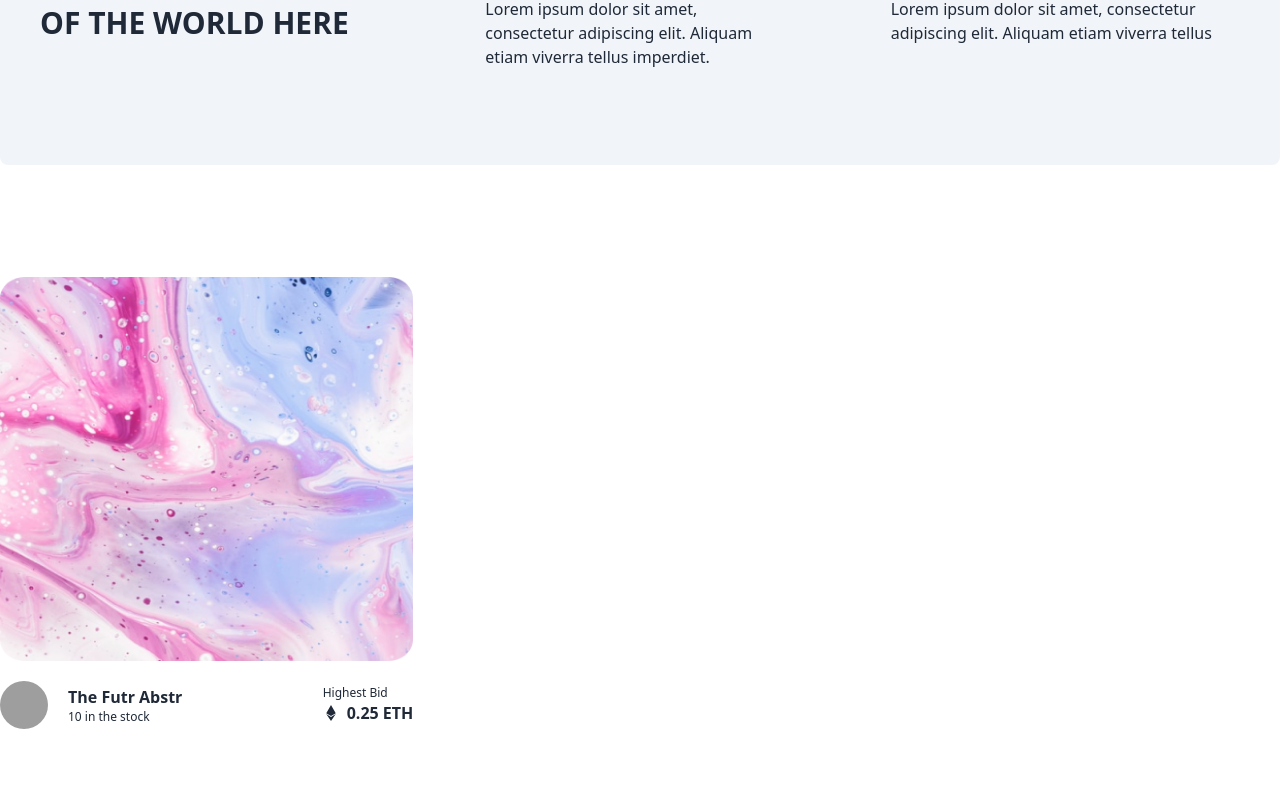
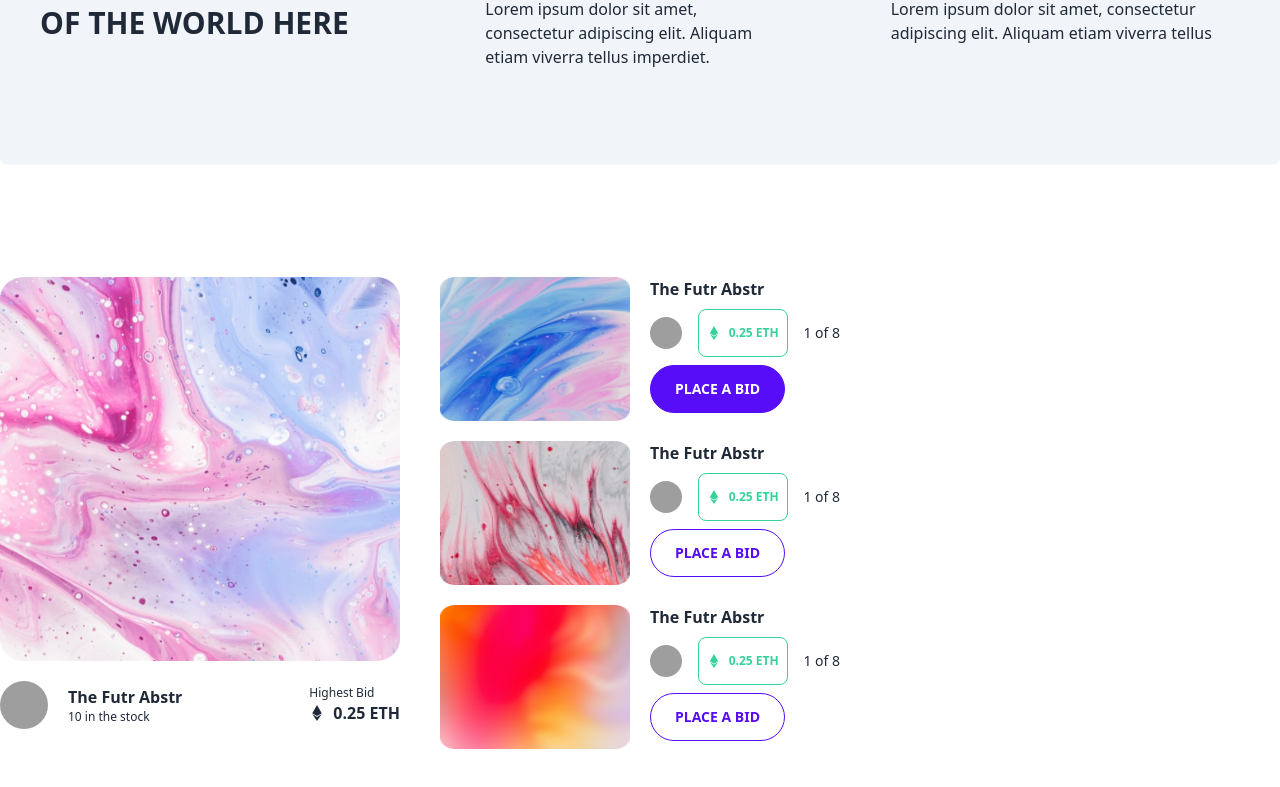
Before and after one commit to rafidulislam19/NFT-Marketplace, a React (Vite) app: page / in a window 1280 px wide. Shown: the part 851-1638 px from the top of the page. Before the commit the page ends 1600 px from the top, so only its background shows below. Built offline with nearby package versions, Linux system fonts and the light colour scheme; grey boxes are pictures that could not be loaded.

Commit message:
bid placing section added

```diff
--- a/src/components/TopCollections/TopCollections.jsx
+++ b/src/components/TopCollections/TopCollections.jsx
@@ -7,7 +7,7 @@ import { FaEthereum } from 'react-icons/fa';
 
 const TopCollections = () => {
     return (
-        <div className="grid grid-cols-1 md:grid-cols-2 lg:grid-cols-3 gap-5 mx-6 xl:mx-0">
+        <div className="grid grid-cols-1 md:grid-cols-2 lg:grid-cols-3 gap-10 mx-6 xl:mx-0 my-8 lg:my-20">
 
             {/* highest bid */}
            <div>
@@ -27,7 +27,45 @@ const TopCollections = () => {
                 </div>
             </div>
 
-            <div></div>
+           {/* bid placing section */}
+            <div className="space-y-5">
+                <div className="grid grid-cols-2 gap-5">
+                    <img className="h-36 w-full" src={img2} alt="" />
+                    <div className="space-y-2">
+                        <h3 className="font-bold">The Futr Abstr</h3>
+                        <div className="flex justify-between items-center">
+                        <img className="w-8 h-8 rounded-full" src={man} alt="" />
+                        <button className="btn btn-outline btn-success px-2 py-1"><FaEthereum/> <span className="text-xs">0.25 ETH</span></button>
+                        <p className="text-sm">1 of 8</p>
+                        </div>
+                        <button className="btn btn-primary rounded-full px-6 py-4 text-white">Place a bid</button>
+                    </div>
+                </div>
+                <div className="grid grid-cols-2 gap-5">
+                    <img className="h-36 w-full" src={img3} alt="" />
+                    <div className="space-y-2">
+                        <h3 className="font-bold">The Futr Abstr</h3>
+                        <div className="flex justify-between items-center">
+                        <img className="w-8 h-8 rounded-full" src={man} alt="" />
+                        <button className="btn btn-outline btn-success px-2 py-1"><FaEthereum/> <span className="text-xs">0.25 ETH</span></button>
+                        <p className="text-sm">1 of 8</p>
+                        </div>
+                        <button className="btn btn-outline btn-primary rounded-full px-6 py-4 text-white">Place a bid</button>
+                    </div>
+                </div>
+                <div className="grid grid-cols-2 gap-5">
+                    <img className="h-36 w-full" src={img4} alt="" />
+                    <div className="space-y-2">
+                        <h3 className="font-bold">The Futr Abstr</h3>
+                        <div className="flex justify-between items-center">
+                        <img className="w-8 h-8 rounded-full" src={man} alt="" />
+                        <button className="btn btn-outline btn-success px-2 py-1"><FaEthereum/> <span className="text-xs">0.25 ETH</span></button>
+                        <p className="text-sm">1 of 8</p>
+                        </div>
+                        <button className="btn btn-outline btn-primary rounded-full px-6 py-4 text-white">Place a bid</button>
+                    </div>
+                </div>
+            </div>
             <div></div>
         </div>
     );
```
